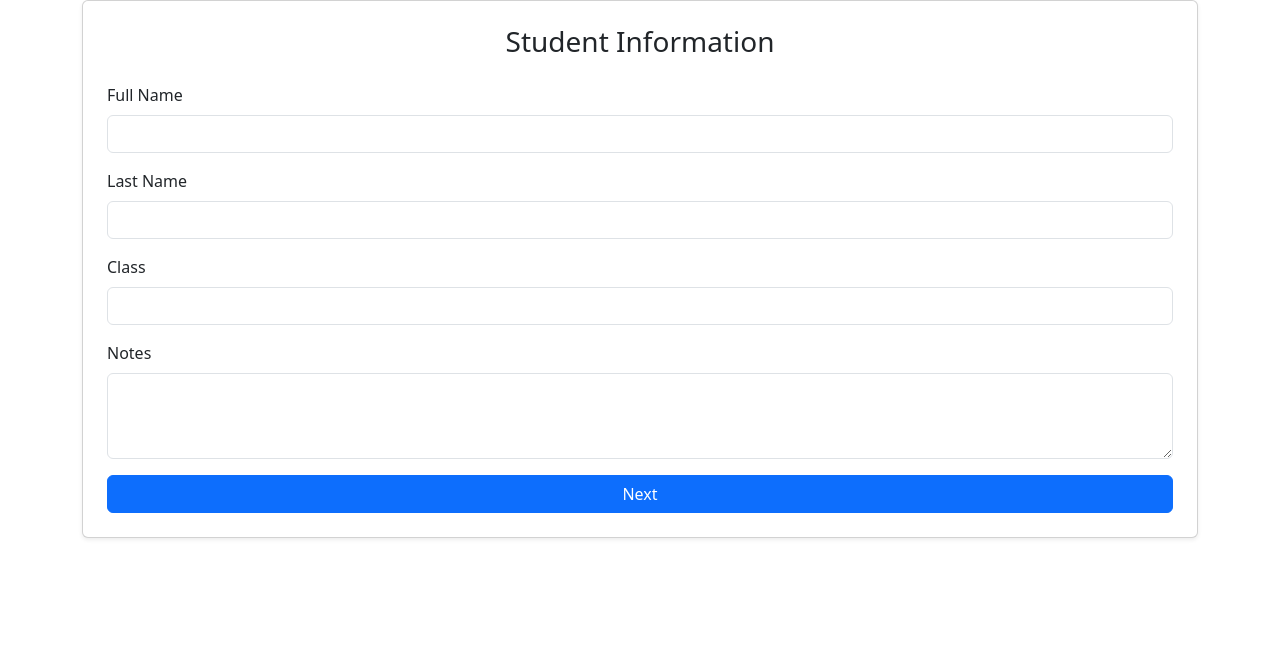
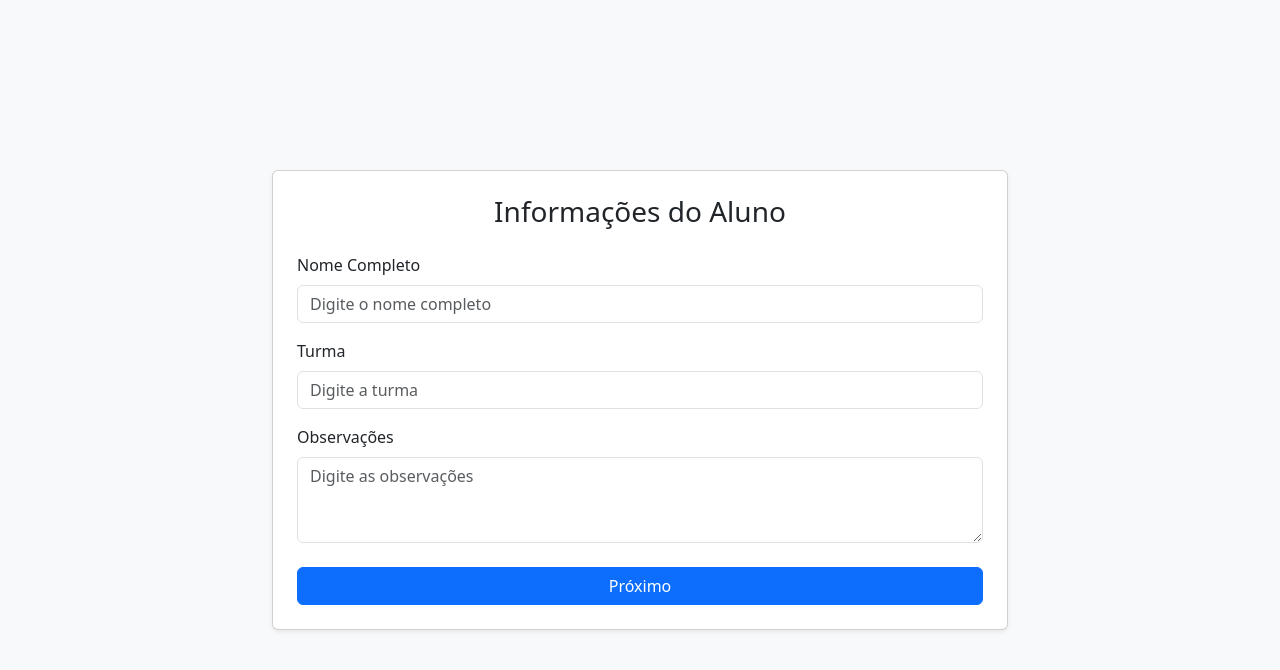
Before and after one commit to Edijfs/schoolForms, a React (Vite) app: page / in a window 1280 px wide. Both pictures are taken after typing "Sample", "name@example.com", "5551234" into the empty fields and a click on the button "Next". Shown: the top 670 px of the page. Built offline with nearby package versions, Linux system fonts and the light colour scheme.

Commit message:
bootstrap components : push

```diff
--- a/src/App.tsx
+++ b/src/App.tsx
@@ -5,32 +5,16 @@ import OrderForm from './components/OrderForm';
 
 export default function App() {
   const [currentForm, setCurrentForm] = useState<'contact' | 'student' | 'order'>('contact');
-  const [formData, setFormData] = useState({
-    contact: null,
-    student: null
-  });
-
-  const handleContactSubmit = async (data: any) => {
-    console.log('Contact Form Data:', data);
-    setFormData(prev => ({ ...prev, contact: data }));
-    setCurrentForm('student');
-  };
-
-  const handleStudentSubmit = async (data: any) => {
-    console.log('Student Form Data:', data);
-    setFormData(prev => ({ ...prev, student: data }));
-    setCurrentForm('order');
-  };
 
   return (
-    <>
+    <div className="min-vh-100 bg-light">
       {currentForm === 'contact' && (
-        <ContactForm onSubmit={handleContactSubmit} />
+        <ContactForm onSubmit={() => setCurrentForm('student')} />
       )}
       {currentForm === 'student' && (
-        <StudentForm onSubmit={handleStudentSubmit} />
+        <StudentForm onSubmit={() => setCurrentForm('order')} />
       )}
       {currentForm === 'order' && <OrderForm />}
-    </>
+    </div>
   );
 }
--- a/src/components/ContactForm.tsx
+++ b/src/components/ContactForm.tsx
@@ -1,7 +1,7 @@
 import React, { useState } from 'react';
 
 interface ContactFormProps {
-  onSubmit: (data: any) => Promise<void>;
+  onSubmit: () => void;
 }
 
 const ContactForm: React.FC<ContactFormProps> = ({ onSubmit }) => {
@@ -11,10 +11,9 @@ const ContactForm: React.FC<ContactFormProps> = ({ onSubmit }) => {
     phone: ''
   });
 
-  const handleSubmit = async (e: React.FormEvent) => {
+  const handleSubmit = (e: React.FormEvent) => {
     e.preventDefault();
-    console.log('Submitting Contact Form:', formData);
-    await onSubmit(formData);
+    onSubmit();
   };
 
   const handleChange = (e: React.ChangeEvent<HTMLInputElement>) => {
@@ -26,8 +25,12 @@ const ContactForm: React.FC<ContactFormProps> = ({ onSubmit }) => {
   };
 
   return (
+    <div className="min-vh-100 bg-light d-flex align-items-center py-5">
       <div className="container">
-      <form onSubmit={handleSubmit} className="card p-4 shadow-sm" autoComplete="on">
+        <div className="row justify-content-center">
+          <div className="col-12 col-md-6">
+            <form onSubmit={handleSubmit} className="card shadow-sm">
+              <div className="card-body p-4">
                 <h3 className="text-center mb-4">Contact Information</h3>
 
                 <div className="mb-3">
@@ -40,7 +43,6 @@ const ContactForm: React.FC<ContactFormProps> = ({ onSubmit }) => {
                     value={formData.name}
                     onChange={handleChange}
                     required
-            autoComplete="name"
                   />
                 </div>
 
@@ -54,11 +56,10 @@ const ContactForm: React.FC<ContactFormProps> = ({ onSubmit }) => {
                     value={formData.email}
                     onChange={handleChange}
                     required
-            autoComplete="email"
                   />
                 </div>
 
-        <div className="mb-3">
+                <div className="mb-4">
                   <label htmlFor="phone" className="form-label">Phone</label>
                   <input
                     type="tel"
@@ -68,14 +69,20 @@ const ContactForm: React.FC<ContactFormProps> = ({ onSubmit }) => {
                     value={formData.phone}
                     onChange={handleChange}
                     required
-            autoComplete="tel"
                   />
                 </div>
 
-        <button type="submit" className="btn btn-primary w-100">
+                <button
+                  type="submit"
+                  className="btn btn-primary w-100"
+                >
                   Next
                 </button>
+              </div>
             </form>
+          </div>
+        </div>
+      </div>
     </div>
   );
 };
--- a/src/components/StudentForm.tsx
+++ b/src/components/StudentForm.tsx
@@ -1,96 +1,126 @@
 import React, { useState } from 'react';
 
 interface StudentFormProps {
-  onSubmit: (data: any) => Promise<void>;
+  onSubmit: () => void;
 }
 
 const StudentForm: React.FC<StudentFormProps> = ({ onSubmit }) => {
   const [formData, setFormData] = useState({
     firstName: '',
-    lastName: '',
     phone: '',
-    address: ''
+    address: '',
   });
 
-  const handleSubmit = async (e: React.FormEvent) => {
-    e.preventDefault();
-    console.log('Submitting Student Form:', formData);
-    await onSubmit(formData);
+  const [errors, setErrors] = useState<{ [key: string]: string }>({});
+
+  const handleChange = (e: React.ChangeEvent<HTMLInputElement | HTMLTextAreaElement>) => {
+    setFormData((prev) => ({ ...prev, [e.target.name]: e.target.value }));
   };
 
-  const handleChange = (e: React.ChangeEvent<HTMLInputElement | HTMLTextAreaElement>) => {
-    const { name, value } = e.target;
-    setFormData(prev => ({
-      ...prev,
-      [name]: value
-    }));
+  const validate = () => {
+    const newErrors: { [key: string]: string } = {};
+    let isValid = true;
+
+    if (!formData.firstName.trim()) {
+      newErrors.firstName = 'Nome completo é obrigatório.';
+      isValid = false;
+    }
+
+    if (!formData.phone.trim()) {
+      newErrors.phone = 'Turma é obrigatória.';
+      isValid = false;
+    }
+
+    if (!formData.address.trim()) {
+      newErrors.address = 'Observações são obrigatórias.';
+      isValid = false;
+    }
+
+    setErrors(newErrors);
+    return isValid;
+  };
+
+  const handleSubmit = (e: React.FormEvent) => {
+    e.preventDefault();
+    if (validate()) {
+      onSubmit();
+    }
   };
 
   return (
+    <div className="min-vh-100 bg-light d-flex align-items-center py-5">
       <div className="container">
-      <form onSubmit={handleSubmit} className="card p-4 shadow-sm" autoComplete="on">
-        <h3 className="text-center mb-4">Student Information</h3>
+        <div className="row justify-content-center">
+          <div className="col-12 col-md-8">
+            <form onSubmit={handleSubmit} className="card shadow-sm">
+              <div className="card-body p-4">
+                <h3 className="text-center mb-4">Informações do Aluno</h3>
 
                 <div className="mb-3">
-          <label htmlFor="firstName" className="form-label">Full Name</label>
+                  <label htmlFor="firstName" className="form-label">
+                    Nome Completo
+                  </label>
                   <input
                     type="text"
-            className="form-control"
+                    className={`form-control ${errors.firstName ? 'is-invalid' : ''}`}
                     id="firstName"
                     name="firstName"
                     value={formData.firstName}
                     onChange={handleChange}
-            required
-            autoComplete="given-name"
+                    placeholder="Digite o nome completo"
                   />
+                  {errors.firstName && (
+                    <div className="invalid-feedback">{errors.firstName}</div>
+                  )}
                 </div>
 
                 <div className="mb-3">
-          <label htmlFor="lastName" className="form-label">Last Name</label>
+                  <label htmlFor="phone" className="form-label">
+                    Turma
+                  </label>
                   <input
                     type="text"
-            className="form-control"
-            id="lastName"
-            name="lastName"
-            value={formData.lastName}
-            onChange={handleChange}
-            required
-            autoComplete="family-name"
-          />
-        </div>
-
-        <div className="mb-3">
-          <label htmlFor="phone" className="form-label">Class</label>
-          <input
-            type="tel"
-            className="form-control"
+                    className={`form-control ${errors.phone ? 'is-invalid' : ''}`}
                     id="phone"
                     name="phone"
                     value={formData.phone}
                     onChange={handleChange}
-            required
-            autoComplete="tel"
+                    placeholder="Digite a turma"
                   />
+                  {errors.phone && (
+                    <div className="invalid-feedback">{errors.phone}</div>
+                  )}
                 </div>
 
-        <div className="mb-3">
-          <label htmlFor="address" className="form-label">Notes</label>
+                <div className="mb-4">
+                  <label htmlFor="address" className="form-label">
+                    Observações
+                  </label>
                   <textarea
-            className="form-control"
+                    className={`form-control ${errors.address ? 'is-invalid' : ''}`}
                     id="address"
                     name="address"
                     value={formData.address}
                     onChange={handleChange}
+                    placeholder="Digite as observações"
                     rows={3}
-            required
-            autoComplete="address-line1"
                   />
+                  {errors.address && (
+                    <div className="invalid-feedback">{errors.address}</div>
+                  )}
                 </div>
 
-        <button type="submit" className="btn btn-primary w-100">
-          Next
+                <button
+                  type="submit"
+                  className="btn btn-primary w-100"
+                >
+                  Próximo
                 </button>
+              </div>
             </form>
+          </div>
+        </div>
+      </div>
     </div>
   );
 };
```
Also changed, not shown: src/components/OrderForm.tsx (+49 -48 lines). Lines whose indentation alone changed are shown as unchanged.
